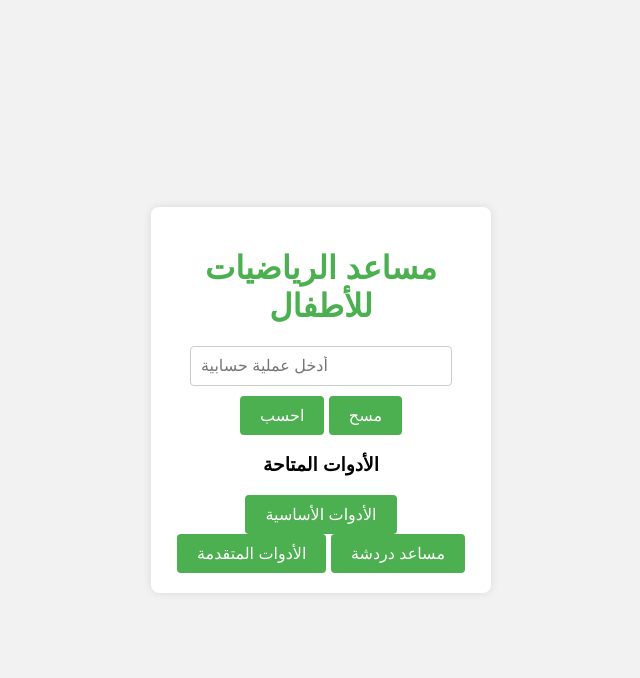
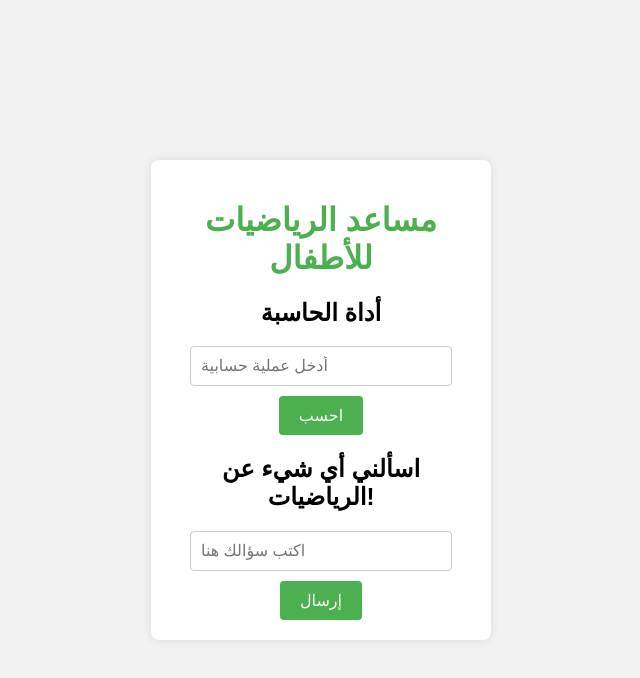
Before and after one commit to Yasser768-oss/bb, a plain HTML site: page index.html in a window 1280 px wide. Shown: the whole page, without its empty margins (319-959 px from the left). Drawn offline with Linux system fonts and the light colour scheme.

Commit message:
Update index.html

```diff
--- a/index.html
+++ b/index.html
@@ -11,25 +11,18 @@
         <h1>مساعد الرياضيات للأطفال</h1>
 
         <div class="calculator">
-            <input type="text" id="input" placeholder="أدخل عملية حسابية" />
+            <h2>أداة الحاسبة</h2>
+            <input type="text" id="input" placeholder="أدخل عملية حسابية">
             <button onclick="calculate()">احسب</button>
-            <button onclick="clearInput()">مسح</button>
-            <div id="result"></div>
-            <div id="explanation"></div>
+            <p id="result"></p>
+            <p id="explanation"></p>
         </div>
 
-        <div class="tools">
-            <h3>الأدوات المتاحة</h3>
-            <button onclick="showTool('basic')">الأدوات الأساسية</button>
-            <button onclick="showTool('advanced')">الأدوات المتقدمة</button>
-            <button onclick="showTool('chatbot')">مساعد دردشة</button>
-        </div>
-
-        <div id="chatbot-container" style="display:none;">
-            <h2>مساعد دردشة الرياضيات</h2>
-            <textarea id="chatbot-input" placeholder="اسألني عن الرياضيات"></textarea>
-            <button onclick="askChatbot()">اسأل</button>
-            <div id="chatbot-response"></div>
+        <div class="chatbot">
+            <h2>اسألني أي شيء عن الرياضيات!</h2>
+            <div class="chat-window" id="chat-window"></div>
+            <input type="text" id="chat-input" placeholder="اكتب سؤالك هنا">
+            <button onclick="chat()">إرسال</button>
         </div>
     </div>
 
```
